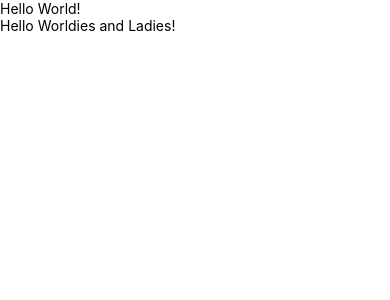
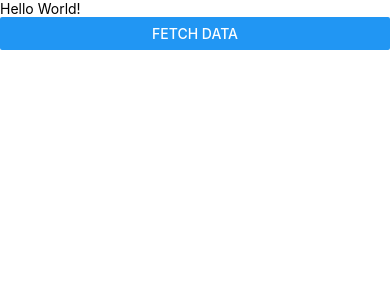
Before and after one commit to korayerdem89/webApiExercise, a React Native app: screen / in a window 390 px wide. Shown: the top 300 px of the page. Built offline with nearby package versions, Linux system fonts and the light colour scheme.

Commit message:
then and catch exercise is done

```diff
--- a/src/App.js
+++ b/src/App.js
@@ -1,12 +1,19 @@
+import axios from 'axios';
 import React from 'react';
-import {SafeAreaView, View, Text} from 'react-native';
+import {SafeAreaView, View, Text, Button} from 'react-native';
 
 const App = () => {
+  function fetchData() {
+    axios
+      .get('https://jsonplaceholder.typicode.com/users')
+      .then(console.log('response'))
+      .catch(error => console.log('alaarm alaarm'));
+  }
   return (
     <SafeAreaView>
       <View>
         <Text>Hello World!</Text>
-        <Text>Hello Worldies and Ladies!</Text>
+        <Button title="Fetch Data" onPress={fetchData} />
       </View>
     </SafeAreaView>
   );
```
